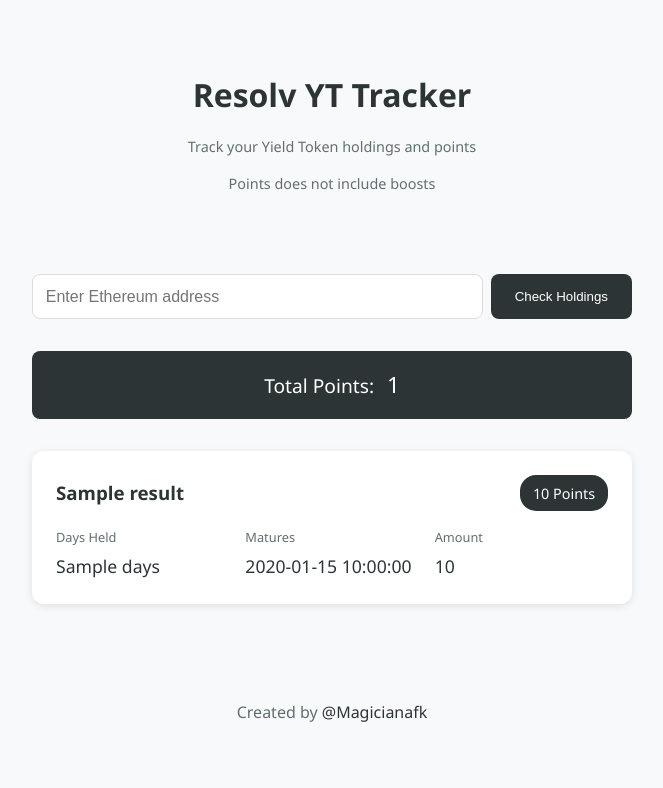
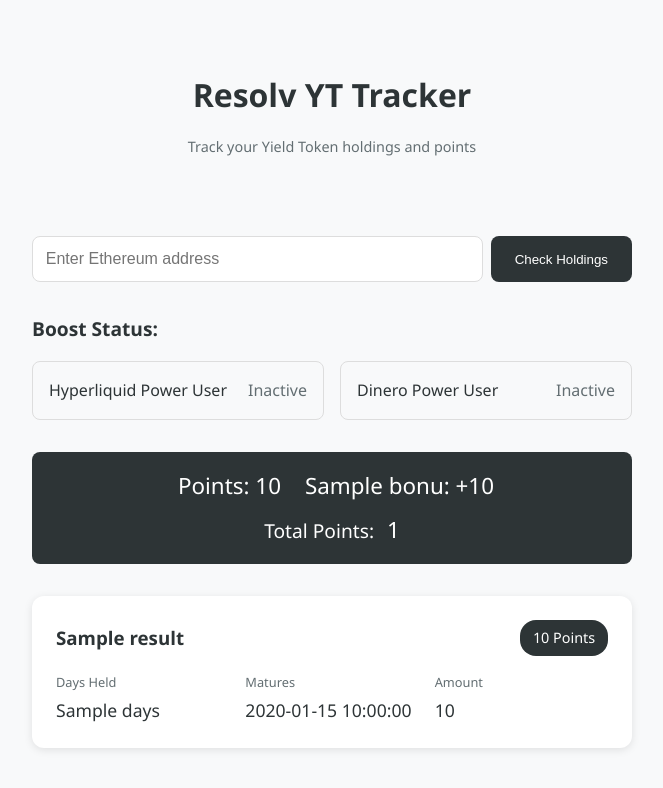
Before and after one commit to AbulGhf/resolv-yt, a Flask app: template templates/index.html in a window 1280 px wide. Shown: the top 788 px of the page, without its empty margins (308-971 px from the left). Before the commit the page ends 722 px from the top, so only its background shows below. Run offline with Flask 3, Linux system fonts and the light colour scheme; the template is opened without the code that fills it: most values are stand-ins (such as "Sample title", 1, 10 or a date in 2020).

Commit message:
Update Resolv YT Tracker design and layout

```diff
--- a/app.py
+++ b/app.py
@@ -2,6 +2,8 @@ from flask import Flask, render_template, request
 import requests
 from datetime import datetime, timezone
 import os
+from boost_checker import check_boosts
+
 
 # Get the current directory of the Python file
 current_dir = os.path.dirname(os.path.abspath(__file__))
@@ -294,8 +296,19 @@ def index():
     """Handle the main route."""
     if request.method == 'POST':
         user_address = request.form['address']
-        results, total_points = calculate_points(user_address)
-        return render_template('index.html', results=results, total_points=total_points, address=user_address)
+
+        # Get base results from existing code
+        results, base_points = calculate_points(user_address)
+
+        # Check boosts and get final points
+        boost_results = check_boosts(user_address, base_points)
+
+        return render_template('index.html',
+                             results=results,
+                             total_points=boost_results['final_points'],
+                             base_points=boost_results['base_points'],
+                             bonuses=boost_results['active_boosts'],
+                             address=user_address)
     return render_template('index.html')
 
 if __name__ == "__main__":
--- a/static/style.css
+++ b/static/style.css
@@ -5,6 +5,7 @@
     --text: #2d3436;
     --text-muted: #636e72;
 }
+
 body {
     font-family: 'Segoe UI', system-ui, sans-serif;
     background: var(--secondary);
@@ -13,29 +14,35 @@ body {
     margin: 0;
     padding: 1rem;
 }
+
 .container {
     max-width: 600px;
     margin: 0 auto;
 }
+
 header {
     text-align: center;
     margin-bottom: 2rem;
     padding: 2rem 0;
 }
+
 h1 {
     font-size: 2rem;
     margin-bottom: 0.5rem;
     color: var(--accent);
 }
+
 .subtitle {
     color: var(--text-muted);
     font-size: 0.9rem;
 }
+
 form {
     margin-bottom: 2rem;
     display: flex;
     gap: 0.5rem;
 }
+
 input {
     flex: 1;
     padding: 0.8rem;
@@ -43,6 +50,7 @@ input {
     border-radius: 8px;
     font-size: 1rem;
 }
+
 button {
     padding: 0.8rem 1.5rem;
     background: var(--accent);
@@ -52,9 +60,53 @@ button {
     cursor: pointer;
     transition: opacity 0.2s;
 }
+
 button:hover {
     opacity: 0.9;
 }
+
+.boost-status {
+    margin-bottom: 2rem;
+}
+
+.boost-status h3 {
+    margin-bottom: 1rem;
+    font-size: 1.2rem;
+}
+
+.boost-container {
+    display: flex;
+    gap: 1rem;
+}
+
+.boost-item {
+    flex: 1;
+    padding: 1rem;
+    border: 1px solid #ddd;
+    border-radius: 8px;
+    display: flex;
+    justify-content: space-between;
+    align-items: center;
+}
+
+.boost-item.active {
+    background-color: #f0f0f0;
+    border-color: #00c9a7;
+}
+
+.boost-name {
+    font-weight: 500;
+}
+
+.boost-status-badge {
+    font-weight: 500;
+    color: var(--text-muted);
+}
+
+.boost-item.active .boost-status-badge {
+    color: #00c9a7;
+}
+
 .total-points {
     background: var(--accent);
     color: var(--primary);
@@ -65,39 +117,50 @@ button:hover {
     font-weight: 500;
     margin-bottom: 2rem;
 }
+
 .total-points span {
     font-size: 1.4rem;
     margin-left: 0.5rem;
 }
+
+.points-breakdown {
+    display: flex;
+    justify-content: center;
+    gap: 1rem;
+    margin-bottom: 0.5rem;
+}
+
+.base-points,
+.bonus-points {
+    color: var(--primary);
+    font-size: 0.9rem;
+}
+
 .holdings-list {
     display: flex;
     flex-direction: column;
     gap: 1rem;
 }
+
 .holding-card {
     background: var(--primary);
     border-radius: 12px;
     padding: 1.5rem;
     box-shadow: 0 2px 8px rgba(0,0,0,0.1);
 }
-.base-usr-lp {
-    border: 2px solid #0099ff;
-    order: -2;
-}
-.ethereum-wst-usr-lp {
-    border: 2px solid #99ccff;
-    order: -1;
-}
+
 .holding-header {
     display: flex;
     justify-content: space-between;
     align-items: center;
     margin-bottom: 1rem;
 }
+
 .holding-header h3 {
     margin: 0;
     color: var(--accent);
 }
+
 .points-badge {
     background: var(--accent);
     color: var(--primary);
@@ -106,37 +169,45 @@ button:hover {
     font-size: 0.9rem;
     font-weight: 500;
 }
+
 .holding-details {
     display: grid;
     grid-template-columns: repeat(3, 1fr);
     gap: 1rem;
 }
+
 .detail {
     display: flex;
     flex-direction: column;
 }
+
 .label {
     font-size: 0.8rem;
     color: var(--text-muted);
     margin-bottom: 0.25rem;
 }
+
 .value {
     font-weight: 500;
     font-size: 1.1rem;
 }
+
 .days-held {
     color: var(--accent);
 }
+
 footer {
     text-align: center;
     margin-top: 3rem;
     padding: 2rem 0;
     color: var(--text-muted);
 }
+
 footer a {
     color: var(--accent);
     text-decoration: none;
 }
+
 @media (max-width: 480px) {
     .holding-details {
         grid-template-columns: 1fr;
--- a/templates/index.html
+++ b/templates/index.html
@@ -11,20 +11,57 @@
         <header>
             <h1>Resolv YT Tracker</h1>
             <p class="subtitle">Track your Yield Token holdings and points</p>
-            <p class="subtitle">Points does not include boosts</p>
         </header>
+
         <form method="POST">
             <input type="text" name="address" placeholder="Enter Ethereum address" required>
             <button type="submit">Check Holdings</button>
         </form>
+
         {% if results %}
+        <div class="boost-status">
+            <h3>Boost Status:</h3>
+            <div class="boost-container">
+                <div class="boost-item {{ 'active' if bonuses|selectattr('name', 'equalto', 'Hyperliquid Power User')|list else 'inactive' }}">
+                    <span class="boost-name">Hyperliquid Power User</span>
+                    <span class="boost-status-badge">
+                        {% if bonuses|selectattr('name', 'equalto', 'Hyperliquid Power User')|list %}
+                            Active (+10%)
+                        {% else %}
+                            Inactive
+                        {% endif %}
+                    </span>
+                </div>
+                <div class="boost-item {{ 'active' if bonuses|selectattr('name', 'equalto', 'Dinero Power User')|list else 'inactive' }}">
+                    <span class="boost-name">Dinero Power User</span>
+                    <span class="boost-status-badge">
+                        {% if bonuses|selectattr('name', 'equalto', 'Dinero Power User')|list %}
+                            Active (+10%)
+                        {% else %}
+                            Inactive
+                        {% endif %}
+                    </span>
+                </div>
+            </div>
+        </div>
+
         <div class="total-points">
-            Total Points: <span>{{ total_points }}</span>
+            <div class="points-breakdown">
+                <span class="base-points">Points: {{ base_points }}</span>
+                {% if bonuses %}
+                    {% for bonus in bonuses %}
+                    <span class="bonus-points">{{ bonus.name }}: +{{ bonus.amount }}</span>
+                    {% endfor %}
+                {% endif %}
+            </div>
+            <div class="final-points">
+                Total Points: <span>{{ total_points }}</span>
+            </div>
         </div>
 
         <div class="holdings-list">
             {% for result in results %}
-            <div class="holding-card{% if 'Base USR LP' in result.name %} base-usr-lp{% elif 'Ethereum wstUSR LP' in result.name %} ethereum-wst-usr-lp{% endif %}">
+            <div class="holding-card">
                 <div class="holding-header">
                     <h3>{{ result.name }}</h3>
                     <span class="points-badge">{{ result.points }} Points</span>
@@ -46,17 +83,12 @@
                         <span class="value">{{ result.balance }}</span>
                     </div>
                     {% endif %}
-                    {% if 'Base USR LP' in result.name or 'Ethereum wstUSR LP' in result.name %}
-                    <div class="detail">
-                        <span class="label">Price per Token</span>
-                        <span class="value">{{ result.price }}</span>
-                    </div>
-                    {% endif %}
                 </div>
             </div>
             {% endfor %}
         </div>
         {% endif %}
+
         <footer>
             <p>Created by <a href="https://twitter.com/magicianafk" target="_blank">@Magicianafk</a></p>
         </footer>
```
